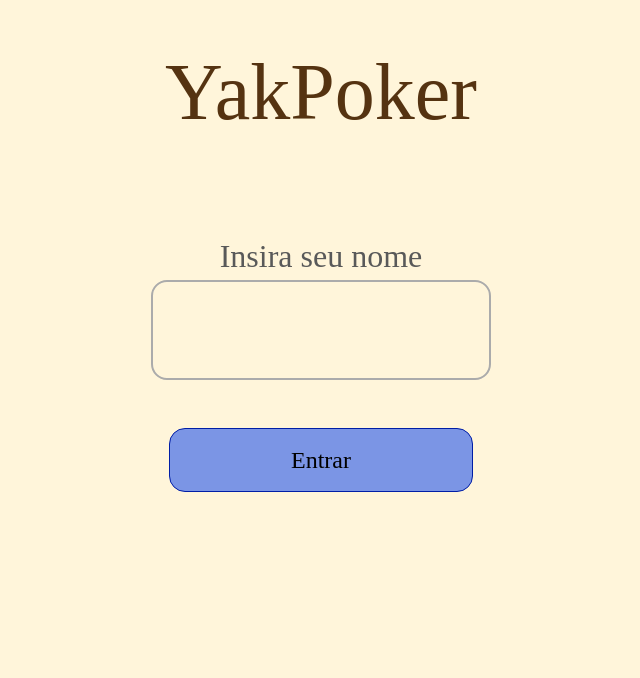
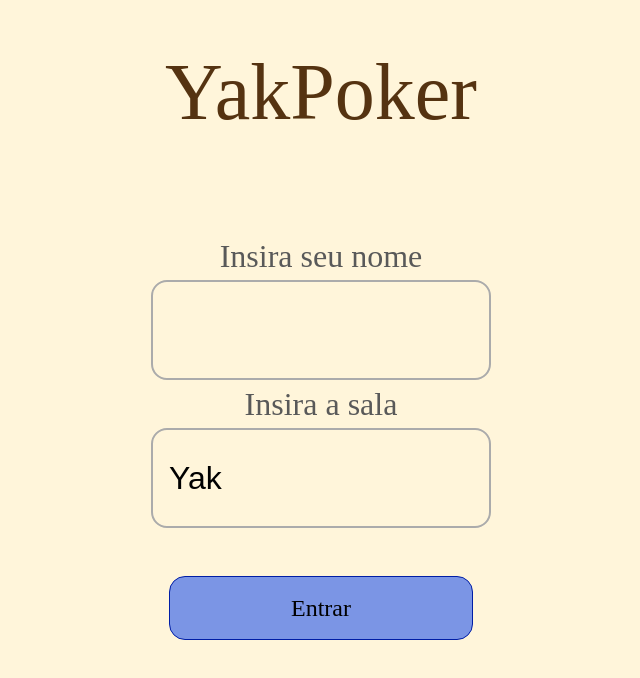
Before and after one commit to igorcruzf/planning-poker, a React (Vite) app: page / in a window 1280 px wide. Shown: the top 678 px of the page, without its empty margins (319-959 px from the left). Built offline with nearby package versions, Linux system fonts and the light colour scheme.

Commit message:
feat - added game by rooms

```diff
--- a/src/components/Board/index.tsx
+++ b/src/components/Board/index.tsx
@@ -16,7 +16,7 @@ export interface UserData {
     id: string;
     name: string;
     votedValue: string;
-    currentUser: boolean;
+    room: string;
 }
 
 const Board = ({user, handleShouldChangeCard, isLoading, handleChangeIsLoading}: BoardProps) => {
@@ -29,7 +29,7 @@ const Board = ({user, handleShouldChangeCard, isLoading, handleChangeIsLoading}:
     const [shouldRevealCards, setShouldRevealCards] = useState(false)
 
     useEffect( () => {
-        const newSocket = io('wss://planning-poker-server-slaf.onrender.com')
+        const newSocket = io('ws://localhost:3001')
         setSocket(newSocket)
     }, []);
 
@@ -42,12 +42,10 @@ const Board = ({user, handleShouldChangeCard, isLoading, handleChangeIsLoading}:
 
     useEffect( () => {
         socket?.on('startReveal', () => {
-            console.log("ue")
             setFlipCards(true)
             setShouldRevealCards(true)
             handleShouldChangeCard(false)
         })
-
         return () => {
             socket?.off('startReveal');
         };
@@ -71,7 +69,7 @@ const Board = ({user, handleShouldChangeCard, isLoading, handleChangeIsLoading}:
         return () => {
             socket?.off('start');
         };
-    }, [socket])
+    }, [handleChangeIsLoading, socket])
 
     useEffect( () => {
         socket?.on('login', (newUser) => {
@@ -89,8 +87,6 @@ const Board = ({user, handleShouldChangeCard, isLoading, handleChangeIsLoading}:
 
         socket?.on(`update`, (updatedUser) => {
             if (updatedUser.id !== user.id) {
-                console.log("u2e")
-                console.log(JSON.stringify(updatedUser))
                 setUsers((prevUsers) => {
                     const userIndex = prevUsers.findIndex((u) => u.id === updatedUser.id);
                     const updatedUsers = [...prevUsers];
@@ -170,7 +166,6 @@ const Board = ({user, handleShouldChangeCard, isLoading, handleChangeIsLoading}:
                     </BoardContainer>
                 </UsersContainer>
             </WoodBoarder>
-
         }
     </div>
 }
--- a/src/components/PokerPage/index.tsx
+++ b/src/components/PokerPage/index.tsx
@@ -13,8 +13,9 @@ const PokerPage = () => {
         id: uuidv4(),
         name: "",
         votedValue: selectedCardValue,
-        currentUser: true,
+        room: "",
     });
+    const [updateUser, setUpdateUser] = useState(false)
 
     const location = useLocation()
     const navigate = useNavigate()
@@ -23,13 +24,14 @@ const PokerPage = () => {
         if(!location.state) {
             navigate("/")
         }
-        const { name } = location.state
+        const { name, room } = location.state
 
         setUser((prevState) => {
             prevState.name = name
+            prevState.room = room
             return prevState
         })
-
+        setUpdateUser(true)
     }, [location.state, navigate])
 
     function handleSelectCardValue(selectedValue: string) {
@@ -49,10 +51,12 @@ const PokerPage = () => {
     }
 
 
-    return <>
-        <Board user={user} handleShouldChangeCard={handleShouldChangeCard} isLoading={isLoading} handleChangeIsLoading={handleChangeIsLoading} />
-        <CardHand handleSelectCardValue={handleSelectCardValue} shouldChangeCard={shouldChangeCard} isLoading={isLoading}/>
-    </>
+    return <> {
+        !updateUser? <></> : <>
+            <Board user={user} handleShouldChangeCard={handleShouldChangeCard} isLoading={isLoading} handleChangeIsLoading={handleChangeIsLoading} />
+            <CardHand handleSelectCardValue={handleSelectCardValue} shouldChangeCard={shouldChangeCard} isLoading={isLoading}/>
+        </>
+    } </>
 }
 
 export default PokerPage
--- a/src/components/StartPage/index.tsx
+++ b/src/components/StartPage/index.tsx
@@ -1,4 +1,4 @@
-import {NameInput, NameLabel, StartButton, StartPageContainer, Title} from "./styles";
+import {Input, Label, StartButton, StartPageContainer, Title} from "./styles";
 import React, {useState} from "react";
 import { useNavigate } from 'react-router-dom';
 
@@ -6,20 +6,27 @@ import { useNavigate } from 'react-router-dom';
 const StartPage = () => {
     const navigate = useNavigate();
     const [name, setName] = useState("")
+    const [room, setRoom] = useState("Yak")
 
     function handleChange(event: React.ChangeEvent<HTMLInputElement>) {
         setName(event.target.value);
     }
 
+    function handleChangeRoom(event: React.ChangeEvent<HTMLInputElement>) {
+        setRoom(event.target.value);
+    }
+
     function handleStartClick(){
         if(name.length !== 0)
-        navigate('poker', {state: {name}})
+        navigate('poker', {state: {name, room}})
     }
 
     return <StartPageContainer>
         <Title> YakPoker </Title>
-        <NameLabel> Insira seu nome </NameLabel>
-        <NameInput type={"text"} placeholder={""} value={name} onChange={handleChange}/>
+        <Label> Insira seu nome </Label>
+        <Input type={"text"} placeholder={""} value={name} onChange={handleChange}/>
+        <Label> Insira a sala </Label>
+        <Input type={"text"} placeholder={"Yak"} value={room} onChange={handleChangeRoom}/>
         <StartButton onClick={handleStartClick}> Entrar </StartButton>
     </StartPageContainer>
 }
--- a/src/components/StartPage/styles.tsx
+++ b/src/components/StartPage/styles.tsx
@@ -6,11 +6,11 @@ export const Title = styled.div `
   font-size: 5rem;
   margin-bottom: 5rem;
 `
-export const NameLabel = styled.div`
+export const Label = styled.div`
   font-size: 2rem;
   color: #595959;
 `;
-export const NameInput = styled.input`
+export const Input = styled.input`
   width: 19rem;
   height: 4rem;
   border: 2px solid #ababab;
```
